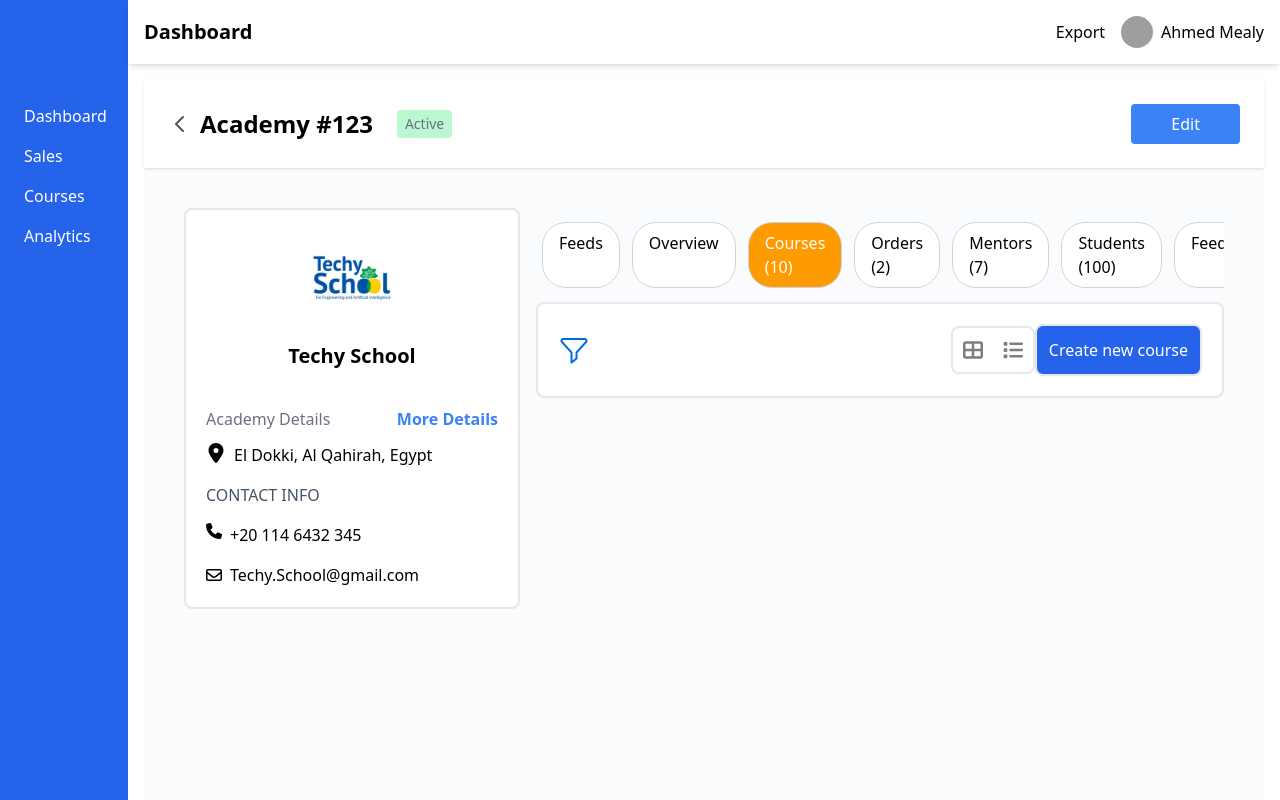
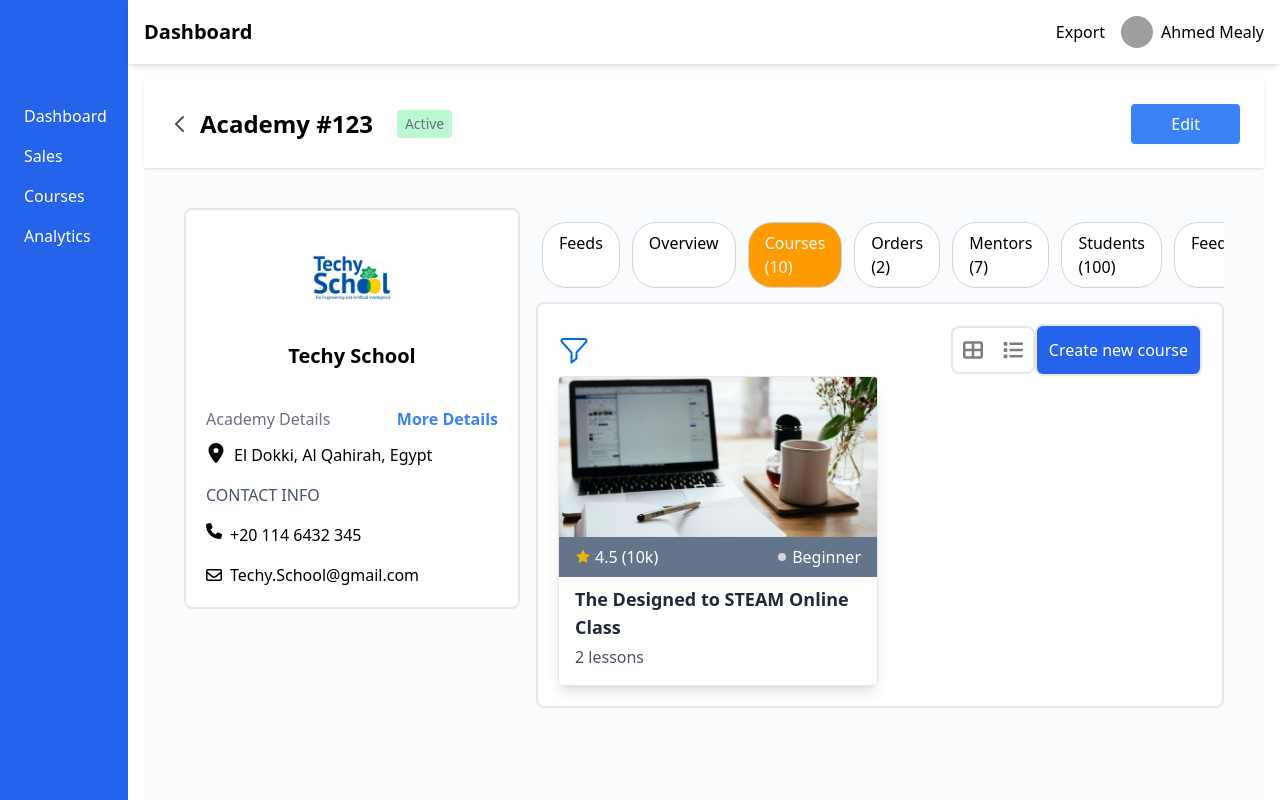
Before and after one commit to Techy-software/techy-website, a React (Vite) app: page / in a window 1280 px wide. Built offline with nearby package versions, Linux system fonts and the light colour scheme; grey boxes are pictures that could not be loaded.

Commit message:
Grid Card Done

```diff
--- a/src/reusable components/Courses-LG-View/CoursesList.jsx
+++ b/src/reusable components/Courses-LG-View/CoursesList.jsx
@@ -2,6 +2,7 @@ import BlueButton from "../BlueButton/BlueButton";
 import GridListButton from "../GridListButton/GridListButton";
 import WhiteCard from "../WhiteCard/WhiteCard";
 import filter from "../../assets/filter.png";
+import GridCard from "./GridCard";
 const CoursesList = () => {
   return (
     <>
@@ -18,6 +19,7 @@ const CoursesList = () => {
             <BlueButton text="Create new course" buttonStyle={"w-auto"} />
           </div>
         </div>
+        <GridCard />
       </WhiteCard>
     </>
   );
--- /dev/null
+++ b/src/reusable components/Courses-LG-View/GridCard.jsx
@@ -0,0 +1,32 @@
+import postImage from "../../assets/postImage.jpeg";
+import { AiFillStar } from "react-icons/ai"; // Importing a star icon
+
+const GridCard = ({ course }) => {
+  return (
+    <div className="max-w-xs rounded overflow-hidden shadow-lg border border-gray-200">
+      <img
+        src={postImage}
+        alt="Course Image"
+        className="w-full h-40 object-cover"
+      />
+      <div className="">
+        <div className="flex items-center mb-2 px-4 py-2 bg-slate-500">
+          <AiFillStar className="text-yellow-500" />
+          <span className="text-white ml-1">4.5 (10k)</span>
+          <div className="ml-auto text-gray-600 flex items-center">
+            <div className="w-2 h-2 rounded-full bg-gray-300 mr-1.5"></div>
+            <span className="text-white">Beginner</span>
+          </div>
+        </div>
+        <div className="pb-4 px-4">
+          <h2 className="font-semibold text-lg text-gray-800">
+            The Designed to STEAM Online Class
+          </h2>
+          <p className="text-gray-600 mt-1">2 lessons</p>
+        </div>
+      </div>
+    </div>
+  );
+};
+
+export default GridCard;
```
